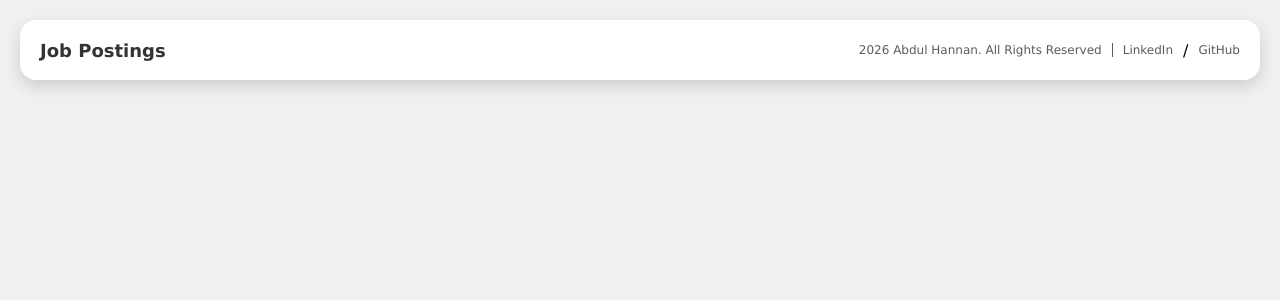
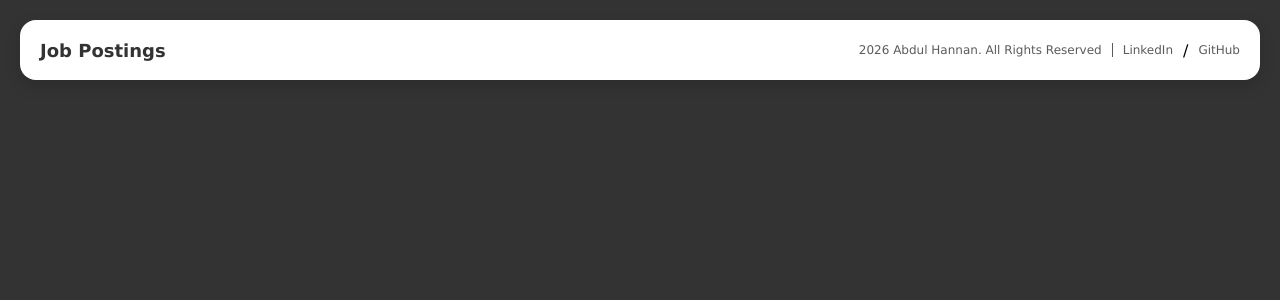
Before and after one commit to Ab-dul-Hannan/Job-Cards-React-Project, a React (Vite) app: page / in a window 1280 px wide. Shown: the top 300 px of the page. Built offline with nearby package versions, Linux system fonts and the light colour scheme.

Commit message:
Update index.css

```diff
--- a/src/index.css
+++ b/src/index.css
@@ -9,7 +9,7 @@ body{
   display: flex;
   flex-direction: column;
   align-items: center;
-  background-color: #f0f0f0;
+  background-color: #333;
   padding: 20px;
   height: 100vh;
   width: 100vw;
```
